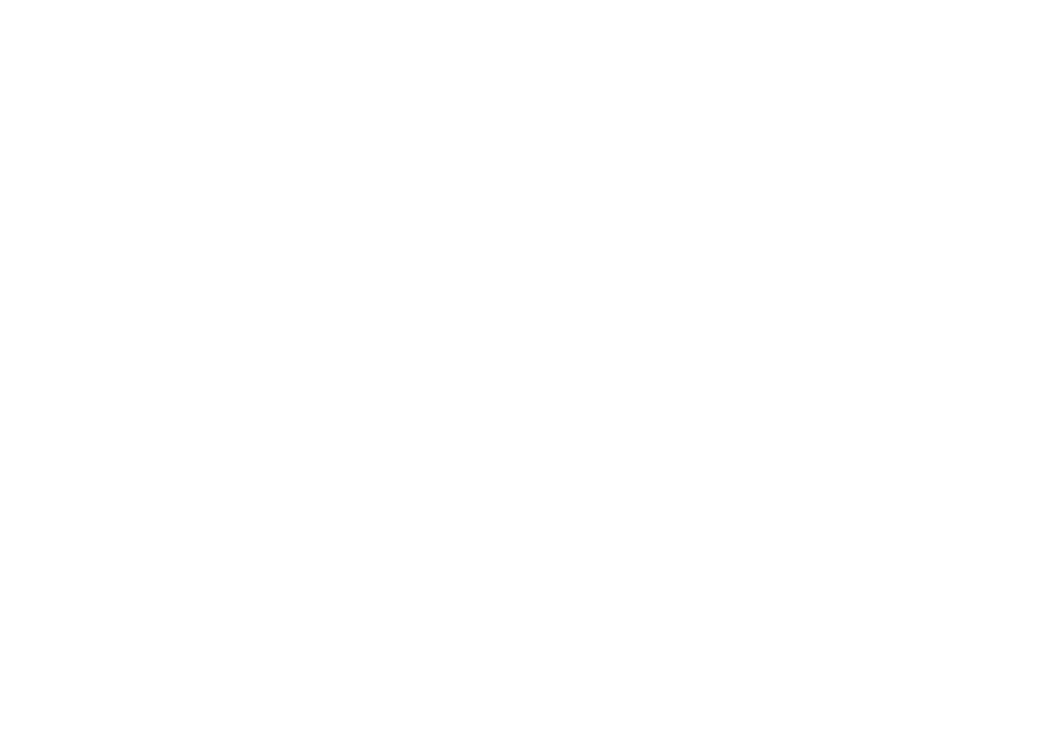
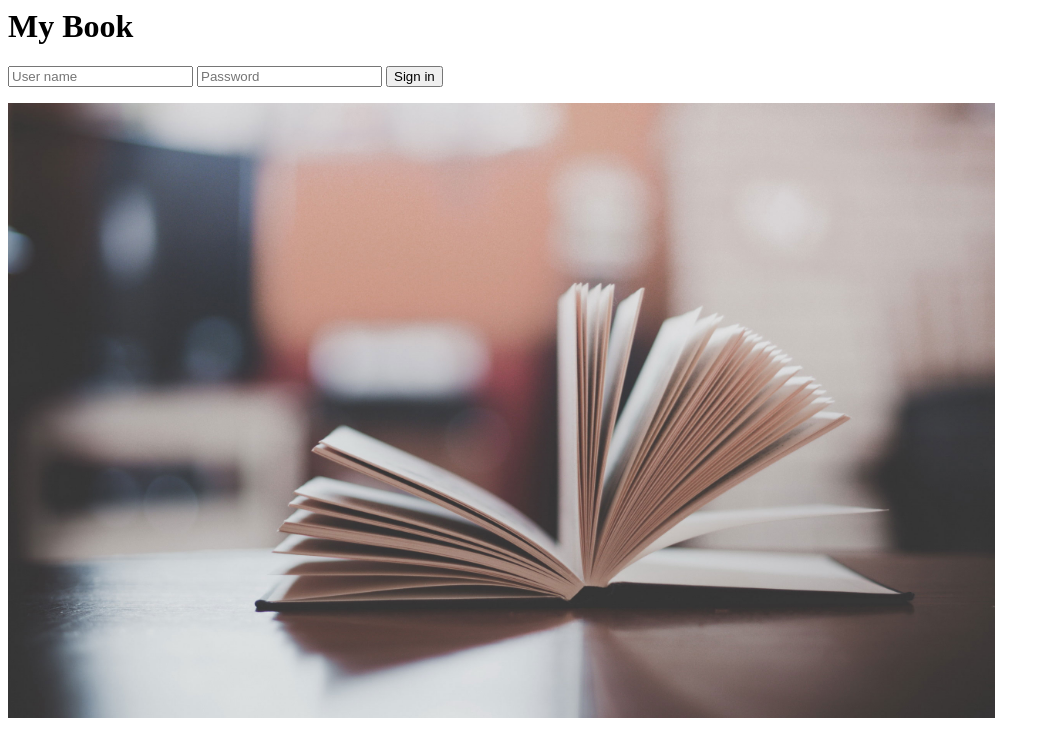
Before and after one commit to rajesha660/MyBook, a plain HTML site: page index.html in a window 1280 px wide. Shown: the whole page, without its empty margins (0-1050 px from the left). Drawn offline with Linux system fonts and the light colour scheme.

Commit message:
main page design

```diff
--- a/index.html
+++ b/index.html
@@ -1,9 +1,21 @@
 <!DOCTYPE>
 <html>
 	<head>
-		<title>My Book<title>
+		<title>My Book</title>
 	</head>
 	<body>
-
+		<div>
+			<div>
+				<form>
+					<h1>My Book</h1>
+					<input placeholder="User name"/>
+					<input type="password" placeholder="Password"/>
+					<button type="Submit">Sign in</button>
+				</form>
+			</div>
+			<div>
+				<img width="987" height="615" src="images/fullsize/index-bg.jpg"/>
+			</div>
+		</div>
 	</body>
 </html>
```
Also changed, not shown: images/fullsize/index-bg.jpg (added).
